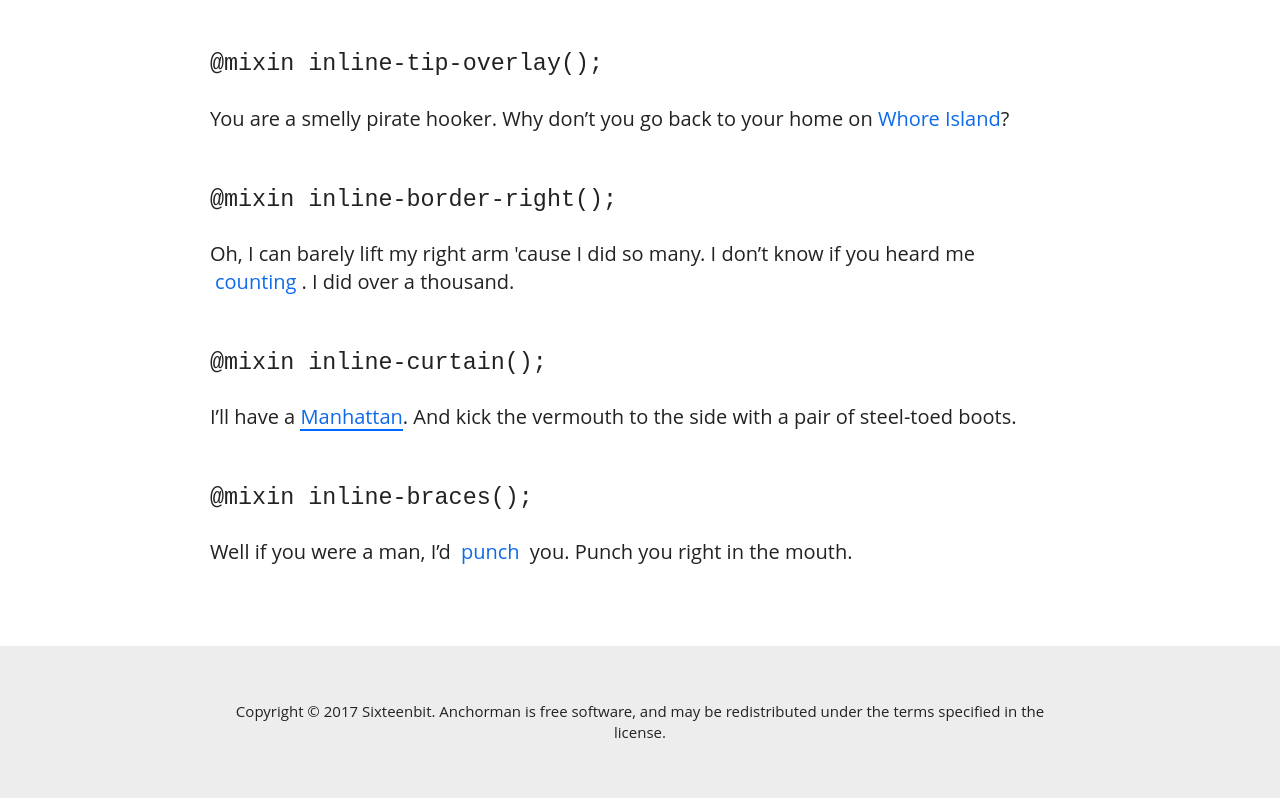
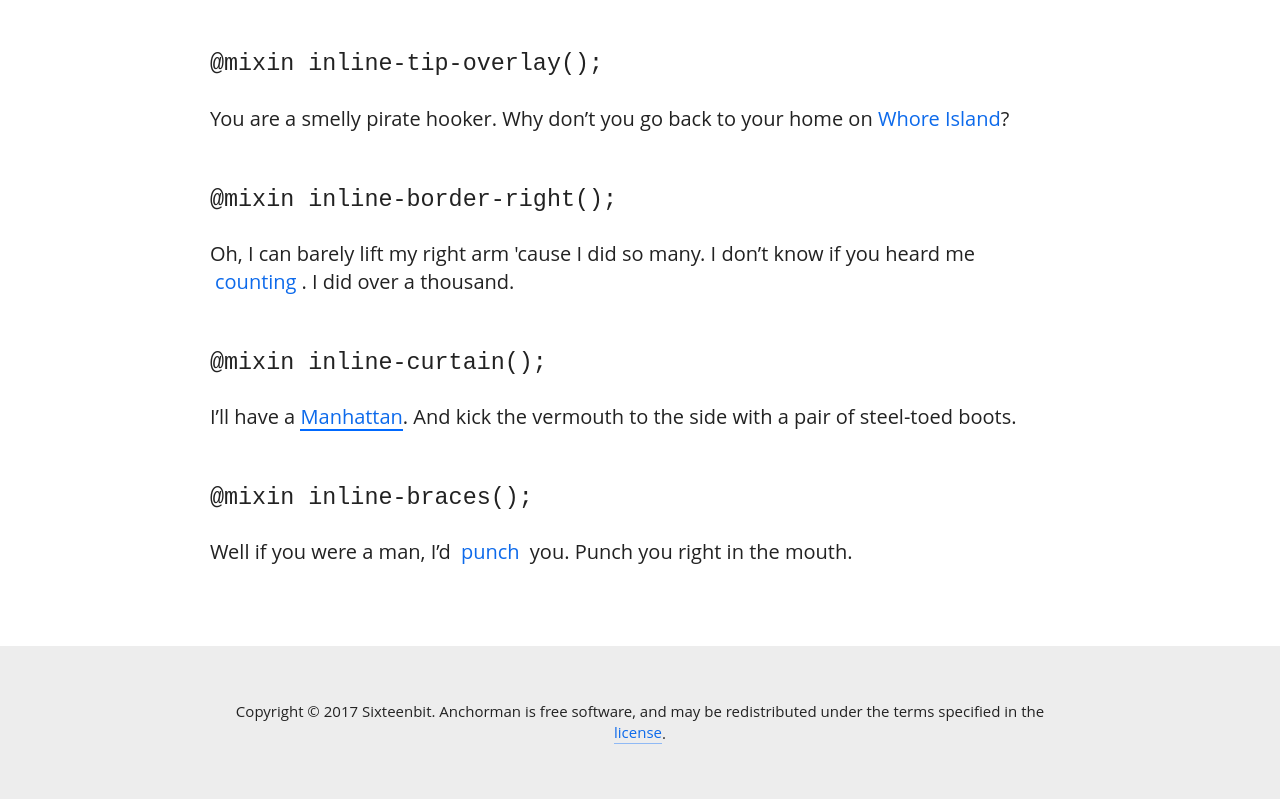
Before and after one commit to sixteenbit/anchorman, a website: page docs/index.html in a window 1280 px wide. Shown: the part 1746-2545 px from the top of the page. Drawn offline with Linux system fonts and the light colour scheme.

Commit message:
added link to license

```diff
--- a/docs/index.html
+++ b/docs/index.html
@@ -66,7 +66,7 @@
 
     <footer class="site-footer">
         <div class="container">
-            <p>Copyright &copy; 2017 Sixteenbit. Anchorman is free software, and may be redistributed under the terms specified in the license.</p>
+            <p>Copyright &copy; 2017 Sixteenbit. Anchorman is free software, and may be redistributed under the terms specified in the <a href="https://github.com/mrdink/anchorman/blob/master/LICENSE.md" class="inline fade-in-background">license</a>.</p>
         </div>
     </footer>
 </div>
```
